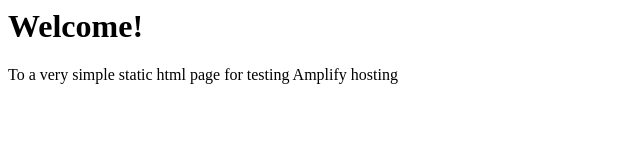
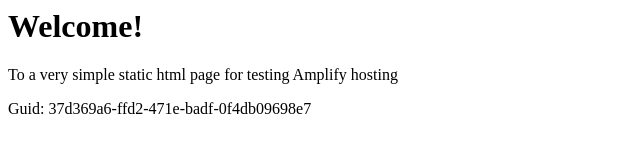
Before and after one commit to aws-aemilia-hkg/Github-PR-Commit-Integration-Test-DoNotTouch-v1-prod-ap-east-1, a website: page src/index.html in a window 1280 px wide. Shown: the whole page, without its empty margins (0-640 px from the left). Drawn offline with Linux system fonts and the light colour scheme.

Commit message:
commit from integ tests

```diff
--- a/src/index.html
+++ b/src/index.html
@@ -1,3 +1,5 @@
+
+
 <html lang="en">
 
 <head>
@@ -10,6 +12,6 @@
 <body>
     <h1>Welcome!</h1>
     <p>To a very simple static html page for testing Amplify hosting</p>
-</body>
+    <p>Guid: 37d369a6-ffd2-471e-badf-0f4db09698e7</p></body>
 
 </html>
```
